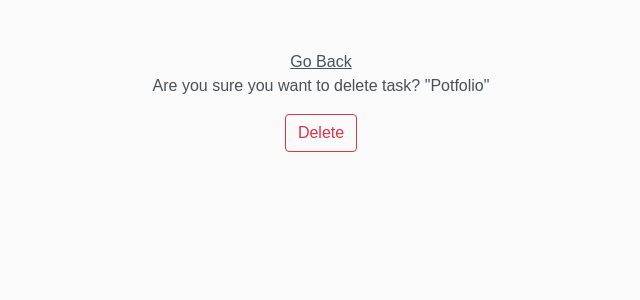
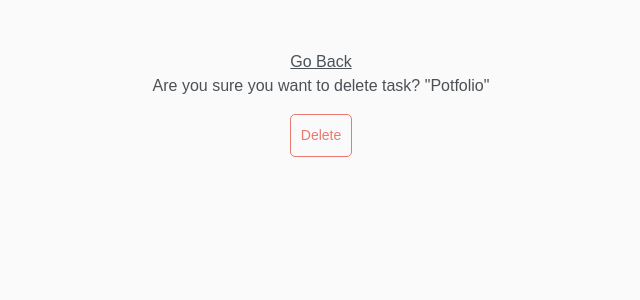
Before and after one commit to tlotli-art/todoApp, a Django app: page /delete-task/1/ in a window 1280 px wide. Shown: the top 300 px of the page, without its empty margins (319-959 px from the left). Run offline with Django 3.2, Linux system fonts and the light colour scheme; a user stored in the database is signed in; data comes from the database, SQL or seed files in the repository; some libraries are stand-ins or nearby versions.

Commit message:
Templates Updated Commit

```diff
--- a/tasks/templates/tasks/task_confirm_delete.html
+++ b/tasks/templates/tasks/task_confirm_delete.html
@@ -6,7 +6,7 @@
 <form method="POST">
     {% csrf_token %}
     <p>Are you sure you want to delete task? "{{task}}"</p>
-    <button type="button" class="btn btn-outline-danger">Delete</button>
+    <input class="button" type="submit" value="Delete">
 </form>
 
 {% endblock content %}
--- a/tasks/templates/tasks/task_form.html
+++ b/tasks/templates/tasks/task_form.html
@@ -8,7 +8,7 @@
 <form method="POST" action="">
     {% csrf_token %}
     {{form.as_p}}
-    <button type="button" class="btn btn-outline-warning">Edit</button>
+    <input class="btn btn-outline-primary" type="submit" value="Submit">
 </form>
 
 {% endblock content %}
```
